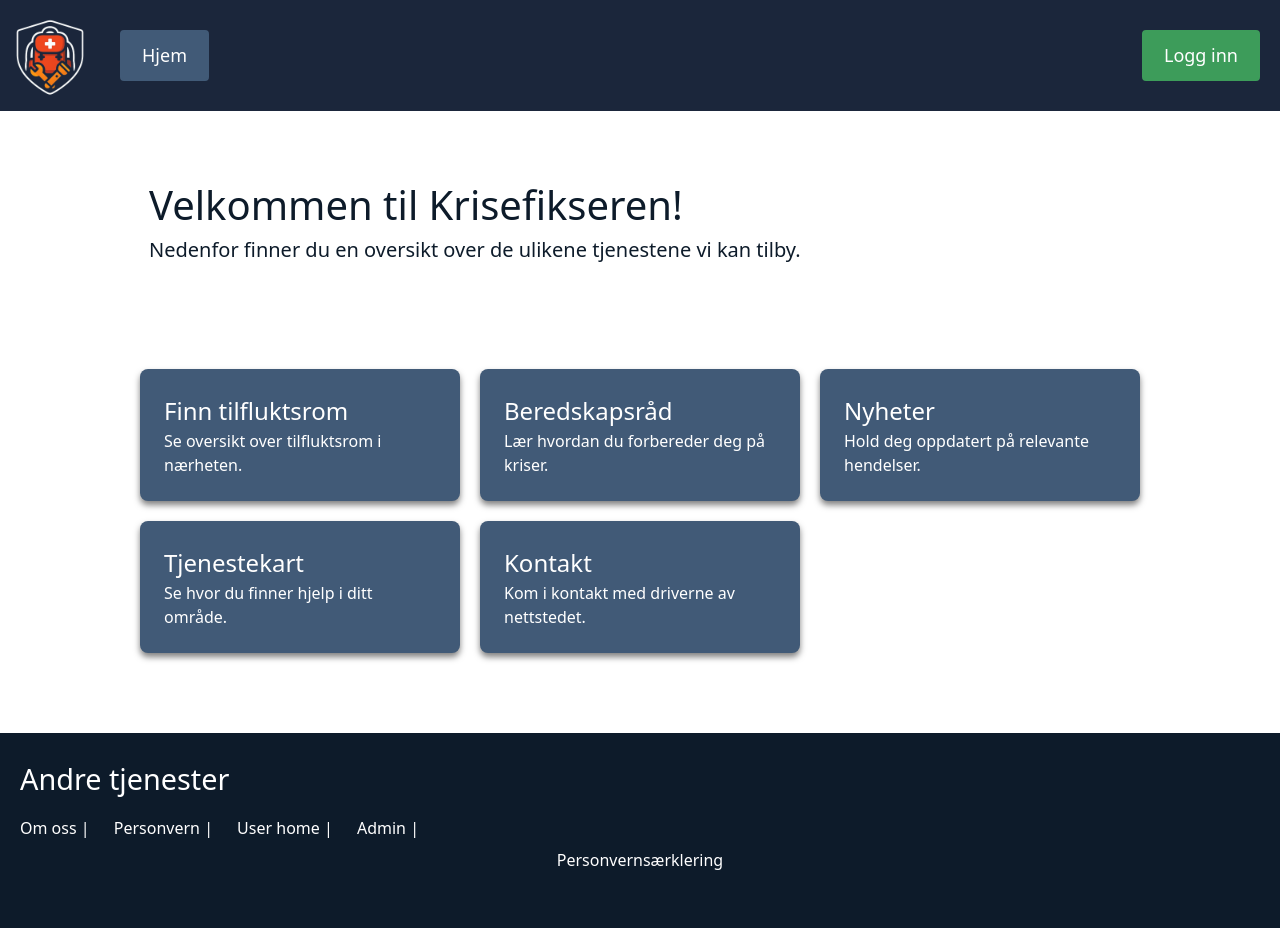
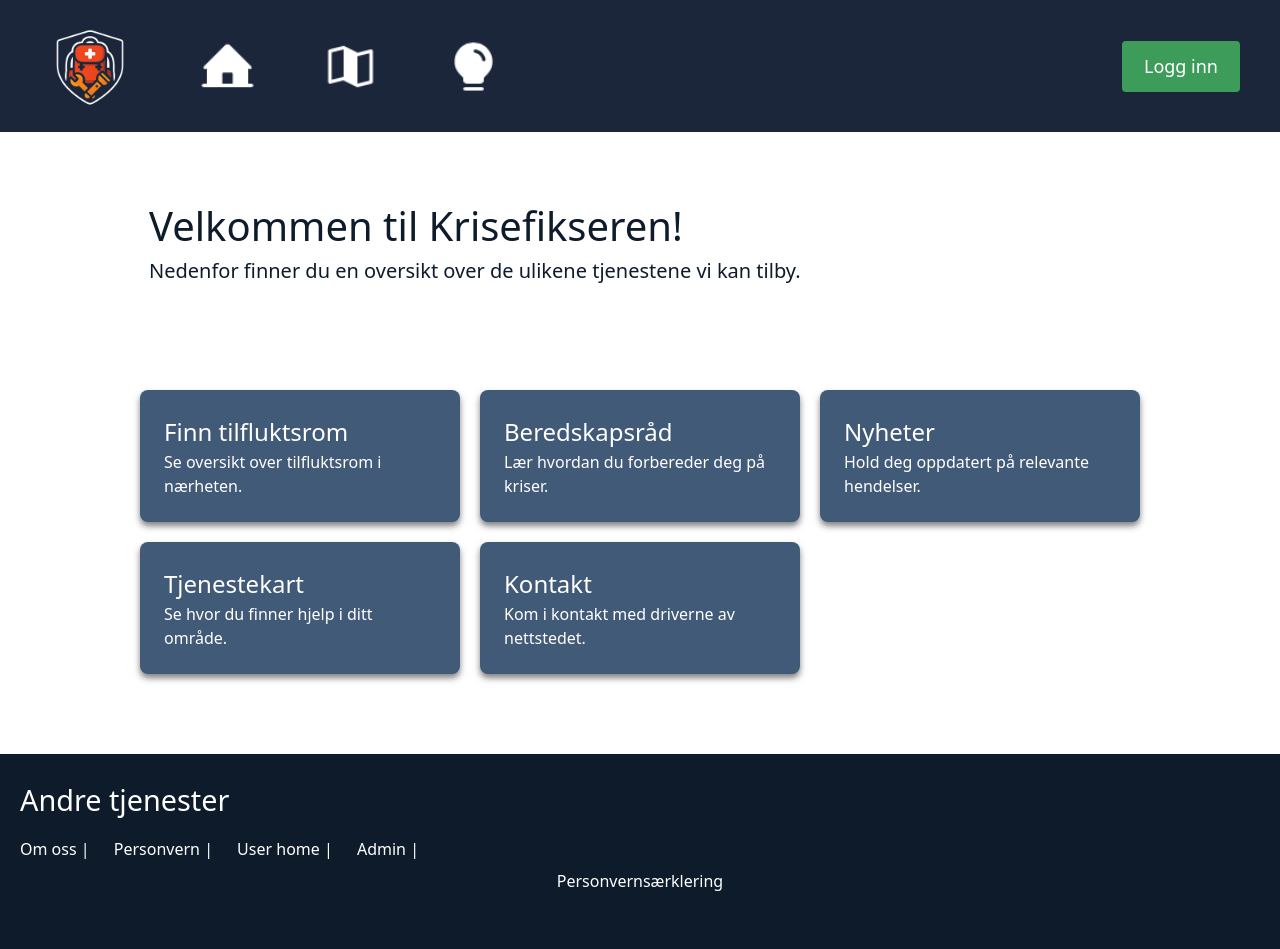
Before and after one commit to NTNU-IDI/scrum-project-2025-team11, a Vue app in the folder frontend/: page / in a window 1280 px wide. Before the commit the page ends 928 px from the top, so only its background shows below. Built offline with nearby package versions, Linux system fonts and the light colour scheme; the HTML template or start-up script is replaced by a standard one.

Commit message:
Switch from Tailwind to CSS

```diff
--- a/frontend/src/components/Header.vue
+++ b/frontend/src/components/Header.vue
@@ -1,11 +1,17 @@
 <template>
-<header class="bg-[#1b263b] text-white p-4">
-    <div class="container mx-auto flex justify-between items-center">
-      <div class="flex items-center space-x-4">
-        <img src="../assets/invertednew.png" alt="Logo" class="h-12 w-12" @click="goToHome" style="width: 100px; height: auto;" />
-        <a href="/" class="button other">Hjem</a>
+  <header class="header">
+    <div class="header-container">
+      <div class="header-icons">
+        <img src="../assets/invertednew.png" alt="Logo" class="logo" @click="goToHome" />
+
+        <img src="../assets/ikon/house-line-fill.png" alt="Home" class="icon" @click="goToHome" />
+
+        <img src="../assets/ikon/map-trifold-fill.png" alt="Map" class="icon" @click="goToMap" />
+
+        <img src="../assets/ikon/lightbulb-fill.png" alt="Information" class="icon" @click="goToInformation" />
       </div>
-      <nav class="space-x-4">
+
+      <nav class="nav-buttons">
         <a href="/login" class="button login">Logg inn</a>
       </nav>
     </div>
@@ -15,7 +21,7 @@
 <script lang="ts" setup>
 import { useRouter } from 'vue-router'
 const router = useRouter()
-const goToMapView = () => {
+const goToMap = () => {
   router.push('/map')
 }
 const goToHome = () => {
@@ -24,10 +30,54 @@ const goToHome = () => {
 const goToLogin = () => {
   router.push('/login')
 }
+const goToInformation = () => {
+  router.push('/information')
+}
 </script>
 
 <style scoped>
+/* --- Header styling --- */
+.header {
+  background-color: #1b263b;
+  color: white;
+  padding: 16px;
+}
 
+.header-container {
+  max-width: 1200px;
+  margin: 0 auto;
+  display: flex;
+  justify-content: space-between;
+  align-items: center;
+}
+
+/* --- Logo and icons --- */
+.header-icons {
+  display: flex;
+  align-items: center;
+  gap: 60px;
+}
+
+.logo {
+  height: 100px;
+  width: auto;
+  cursor: pointer;
+}
+
+/* Alle ikoner */
+.icon {
+  height: 55px;
+  width: 55px;
+  cursor: pointer;
+}
+
+/* --- Navigasjonsknapper --- */
+.nav-buttons {
+  display: flex;
+  gap: 32px; /* tilsvarer space-x-8 */
+}
+
+/* --- Knappestil --- */
 .button {
   display: inline-block;
   padding: 10px 20px;
@@ -39,23 +89,19 @@ const goToLogin = () => {
   transition: all 0.4s ease;
   text-decoration: none;
   font-weight: 500;
-  margin: 30px 20px;
-
-  /* Default farger hvis ingen variant settes */
-  /*background-color: rgb(41, 35, 153);*/
   background-color: var(--light-blue);
-  color: rgb(255, 255, 255);
+  color: #ffffff;
 }
 
 /* Login-variant */
 .button.login {
   background-color: var(--good-green);
   border-color: var(--good-green);
-  color: rgb(255, 255, 255);
+  color: #ffffff;
 }
 
 .button.login:hover {
-  background-color: rgb(255, 255, 255);
+  background-color: #ffffff;
   border-color: var(--good-green);
   color: var(--good-green);
 }
@@ -64,13 +110,12 @@ const goToLogin = () => {
 .button.other {
   background-color: var(--light-blue);
   border-color: var(--light-blue);
-  color: rgb(255, 255, 255);
+  color: #ffffff;
 }
 
 .button.other:hover {
-  background-color: rgb(255, 255, 255);
+  background-color: #ffffff;
   border-color: var(--light-blue);
   color: var(--darkest-blue);
 }
-
 </style>
```
